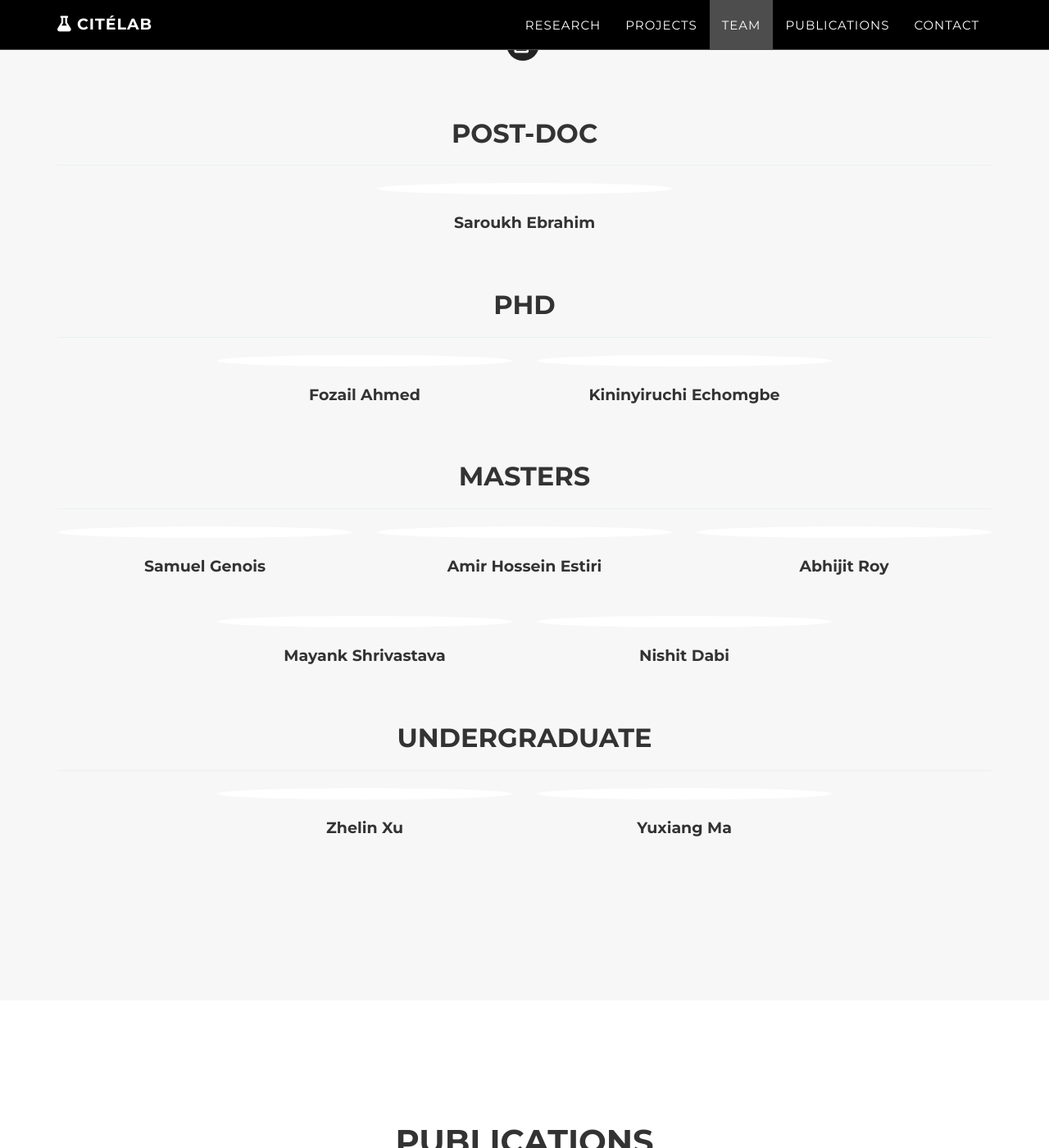
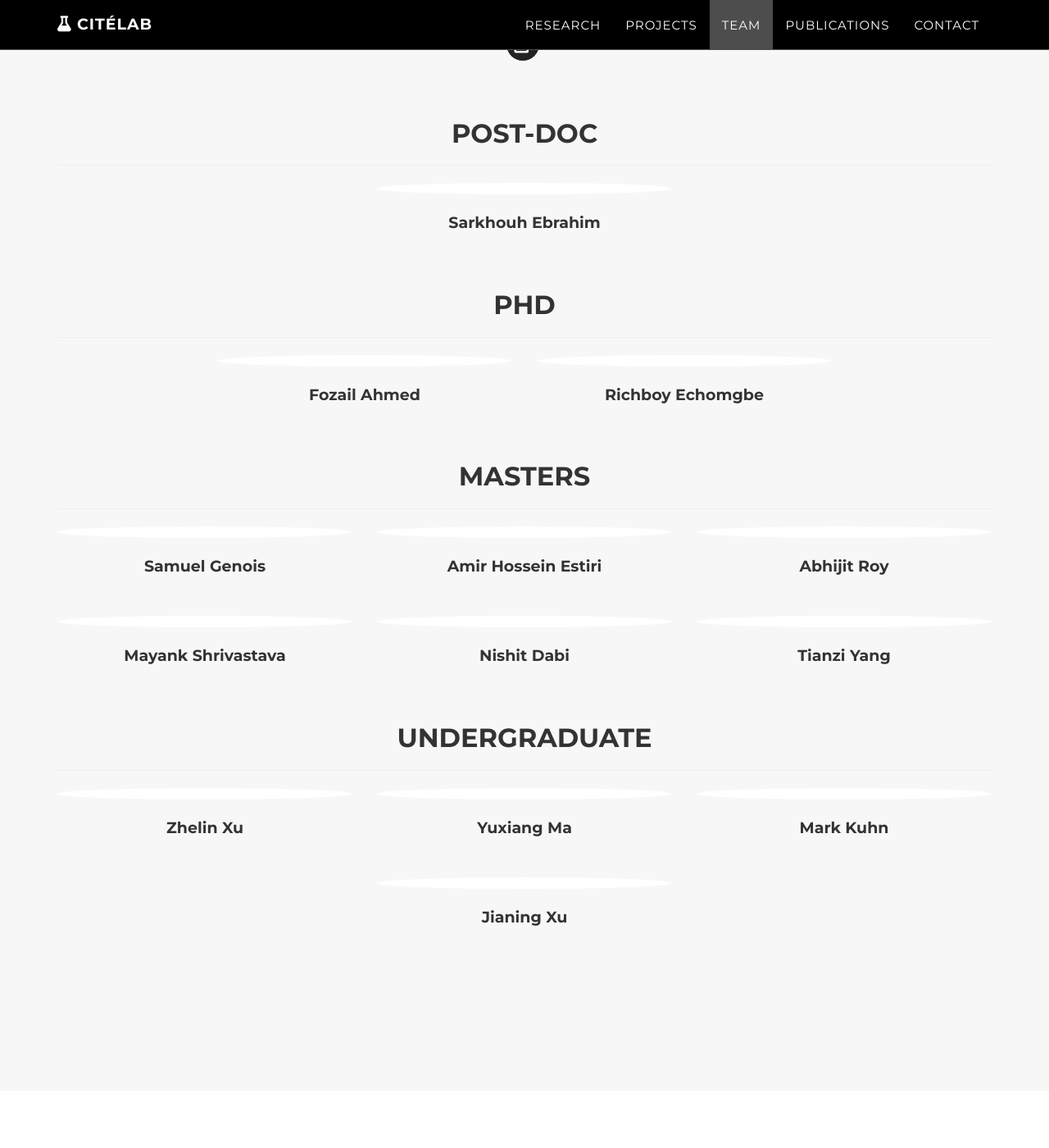
Before and after one commit to citelab/citelab.github.io, a Jekyll site: the page built from _posts/2004-10-01-a-taxonomy-of-network-computing-systems.md, in a window 1280 px wide and 1400 px high, scrolled down 3050 px. Shown: the whole window at 82% size. Built offline with Jekyll 4.4.1, drawn with Linux system fonts in a browser that asks for light colours; some web fonts are replaced; our own code applies the rules of GitHub Pages for plain Markdown files.

Commit message:
More changes to website

```diff
--- a/_config.yml
+++ b/_config.yml
@@ -40,12 +40,12 @@ team:
 
   - role: post-doc
     people:
-    - name: Saroukh Ebrahim
+    - name: Sarkhouh Ebrahim
 
   - role: phd
     people:
     - name: Fozail Ahmed
-    - name: Kininyiruchi Echomgbe
+    - name: Richboy Echomgbe
 
   - role: masters
     people:
@@ -54,11 +54,15 @@ team:
       - name: Abhijit Roy
       - name: Mayank Shrivastava
       - name: Nishit Dabi
+      - name: Tianzi Yang
 
   - role: undergraduate
     people:
       - name: Zhelin Xu
       - name: Yuxiang Ma
+      - name: Mark Kuhn
+      - name: Jianing Xu
+
 
 
 # Social networks usernames (many more available: google-plus, flickr, dribbble, pinterest, instagram, tumblr, linkedin, etc.)
```
